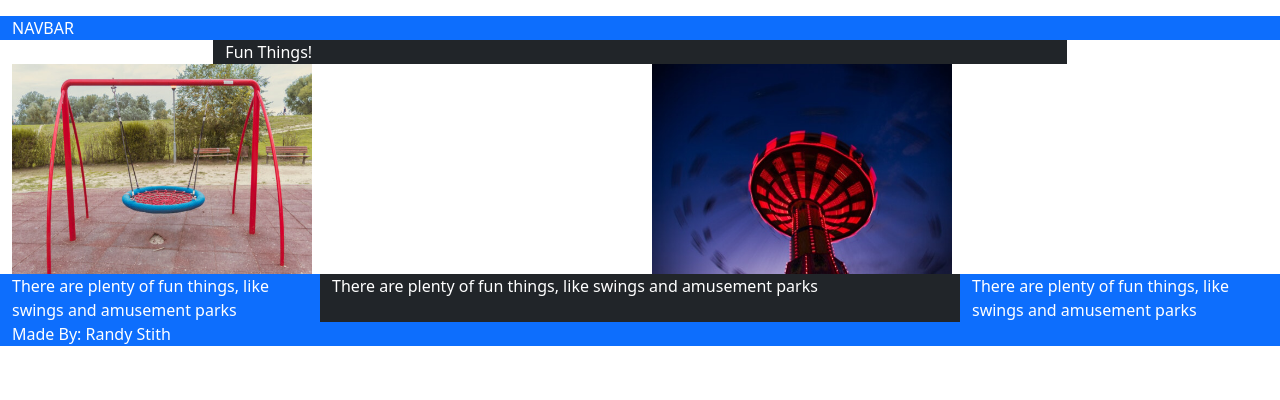
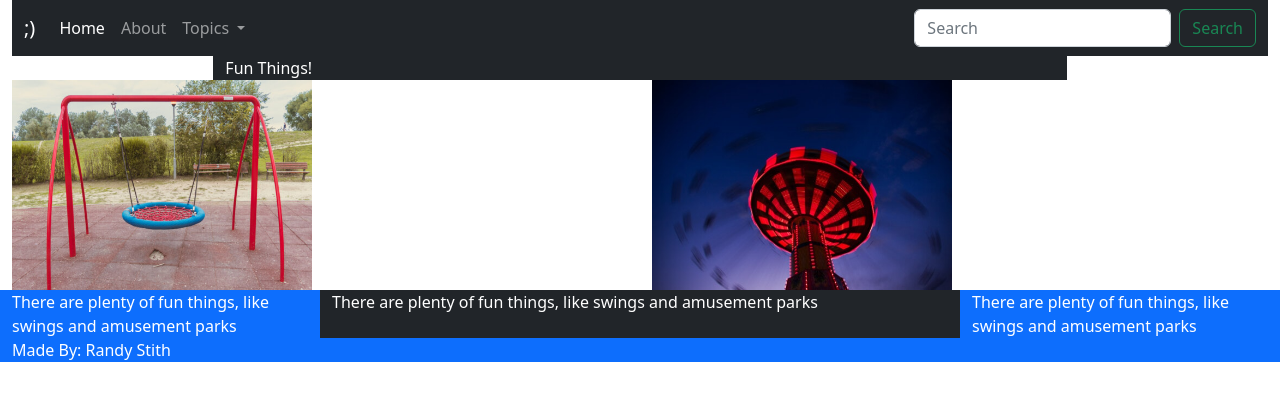
Before and after one commit to RandyStith/Bootsrap-Practice, a plain HTML site: page index.html in a window 1280 px wide. Drawn offline with nearby package versions, Linux system fonts and the light colour scheme.

Commit message:
Added nav bar with some styling

```diff
--- a/index.html
+++ b/index.html
@@ -5,18 +5,51 @@
   <meta charset="utf-8">
   <meta name="viewport" content="width=device-width">
   <title>replit</title>
+   <link href="https://cdn.jsdelivr.net/npm/bootstrap@5.2.3/dist/css/bootstrap.min.css" rel="stylesheet" integrity="sha384-rbsA2VBKQhggwzxH7pPCaAqO46MgnOM80zW1RWuH61DGLwZJEdK2Kadq2F9CUG65" crossorigin="anonymous">
   <link href="style.css" rel="stylesheet" type="text/css" />
   <!-- Latest compiled and minified CSS -->
-<link href="https://cdn.jsdelivr.net/npm/bootstrap@5.2.3/dist/css/bootstrap.min.css" rel="stylesheet">
+
 
 </head>
 
 <body>
 
-<div class="container-fluid mt-3">
-<div class="row">
-  <div class="col-12 bg-primary text-white">NAVBAR</div>
-</div>
+<div class="container-fluid">
+
+  <nav class="navbar navbar-dark navbar-expand-lg bg-dark">
+  <div class="container-fluid">
+    <a class="navbar-brand" href="#">;)</a>
+    <button class="navbar-toggler" type="button" data-bs-toggle="collapse" data-bs-target="#navbarSupportedContent" aria-controls="navbarSupportedContent" aria-expanded="false" aria-label="Toggle navigation">
+      <span class="navbar-toggler-icon"></span>
+    </button>
+    <div class="collapse navbar-collapse" id="navbarSupportedContent">
+      <ul class="navbar-nav me-auto mb-2 mb-lg-0">
+        <li class="nav-item">
+          <a class="nav-link active" aria-current="page" href="#">Home</a>
+        </li>
+        <li class="nav-item">
+          <a class="nav-link" href="#">About</a>
+        </li>
+        <li class="nav-item dropdown">
+          <a class="nav-link dropdown-toggle" href="#" role="button" data-bs-toggle="dropdown" aria-expanded="false">
+            Topics
+          </a>
+          <ul class="dropdown-menu">
+            <li><a class="dropdown-item" href="index.html">Sports</a></li>
+            <li><a class="dropdown-item" href="https://www.keybr.com/">Food</a></li>
+            <li><hr class="dropdown-divider"></li>
+            <li><a class="dropdown-item" href="https://www.google.com/">Games</a></li>
+          </ul>
+        </li>
+
+      </ul>
+      <form class="d-flex" role="search">
+        <input class="form-control me-2" type="search" placeholder="Search" aria-label="Search">
+        <button class="btn btn-outline-success" type="submit">Search</button>
+      </form>
+    </div>
+  </div>
+</nav>
 
   <div class="row">
   <div class="col-2"></div>
@@ -40,7 +73,7 @@
   </div>
 
 
-
+  </div>
 </div>
 
 
--- a/style.css
+++ b/style.css
@@ -2,6 +2,7 @@ html, body {
   height: 100%;
   width: 100%;
 }
-.row{
+
+.active {
 
 }
```
